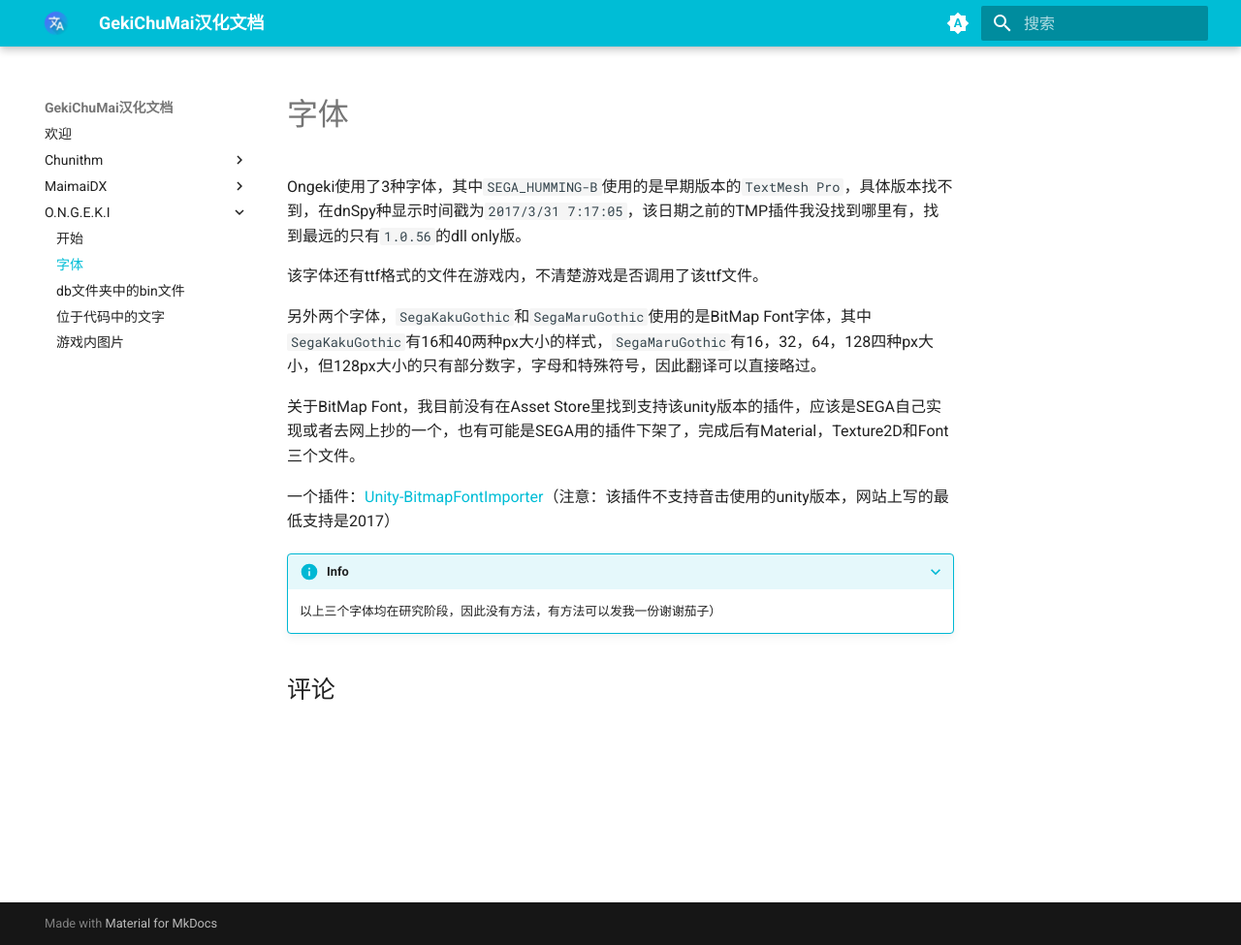
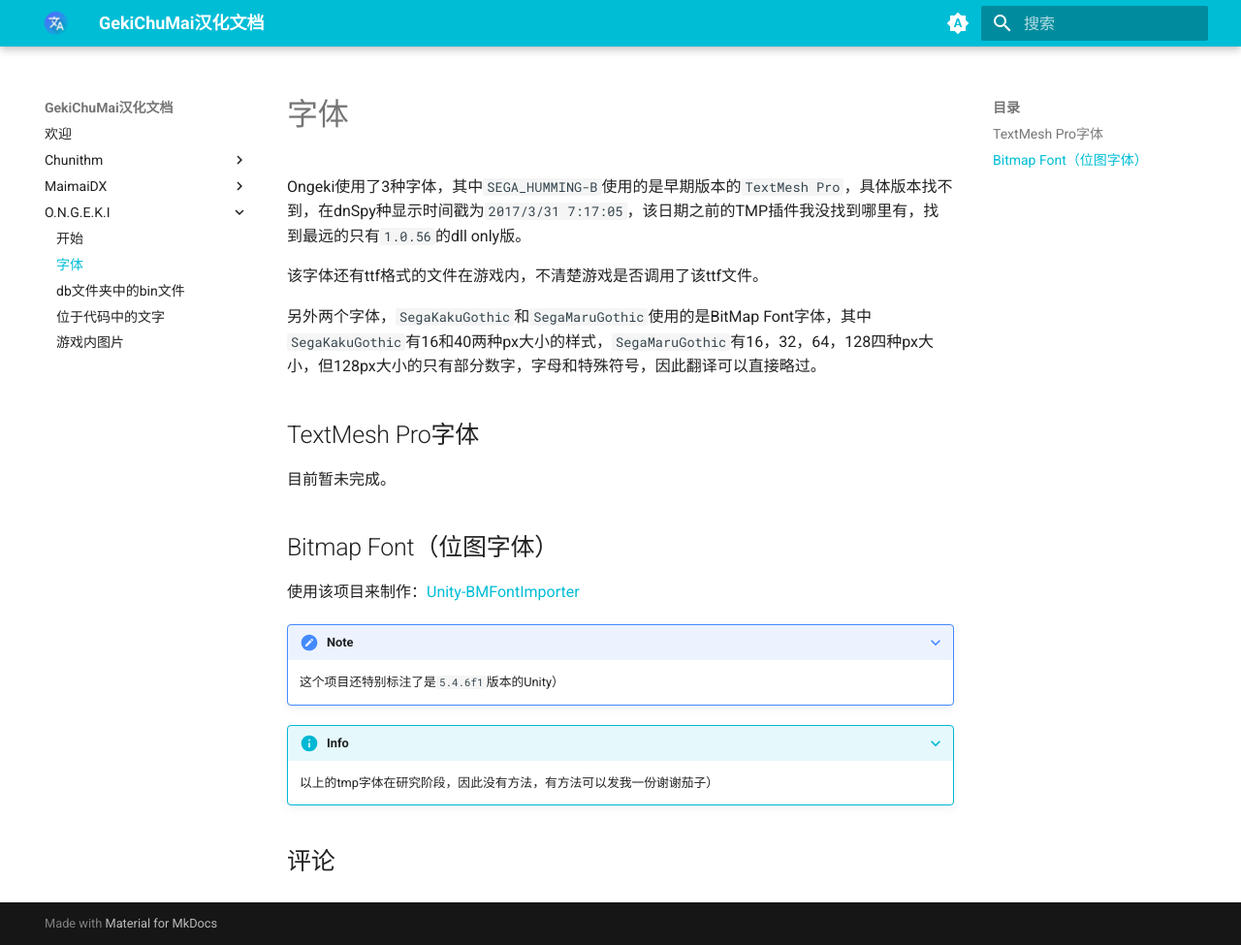
Before and after one commit to GzLxz190614/GekiChuMaiLocalizedDocument, an MkDocs documentation site: the page built from docs/O.N.G.E.K.I/1.font.md, in a window 1280 px wide and 975 px high. Shown: the whole window at 97% size. Built offline with MkDocs 1.6.1 and Material for MkDocs 9.7.7, drawn with Linux system fonts in a browser that asks for light colours; comment, search, counter and statistics services are not loaded.

Commit message:
bmfont方法更新

```diff
--- a/docs/O.N.G.E.K.I/1.font.md
+++ b/docs/O.N.G.E.K.I/1.font.md
@@ -10,11 +10,19 @@
 
 另外两个字体，`SegaKakuGothic`和`SegaMaruGothic`使用的是BitMap Font字体，其中`SegaKakuGothic`有16和40两种px大小的样式，`SegaMaruGothic`有16，32，64，128四种px大小，但128px大小的只有部分数字，字母和特殊符号，因此翻译可以直接略过。
 
-关于BitMap Font，我目前没有在Asset Store里找到支持该unity版本的插件，应该是SEGA自己实现或者去网上抄的一个，也有可能是SEGA用的插件下架了，完成后有Material，Texture2D和Font三个文件。
+## TextMesh Pro字体
 
-一个插件：[Unity-BitmapFontImporter](https://github.com/litefeel/Unity-BitmapFontImporter)（注意：该插件不支持音击使用的unity版本，网站上写的最低支持是2017）
+目前暂未完成。
+
+## Bitmap Font（位图字体）
+
+使用该项目来制作：[Unity-BMFontImporter](https://github.com/Yuuenn/Unity-BMFontImporter)
+
+???+ note
+
+    这个项目还特别标注了是`5.4.6f1`版本的Unity）
 
 
 ???+ info
 
-    以上三个字体均在研究阶段，因此没有方法，有方法可以发我一份谢谢茄子）
+    以上的tmp字体在研究阶段，因此没有方法，有方法可以发我一份谢谢茄子）
```
